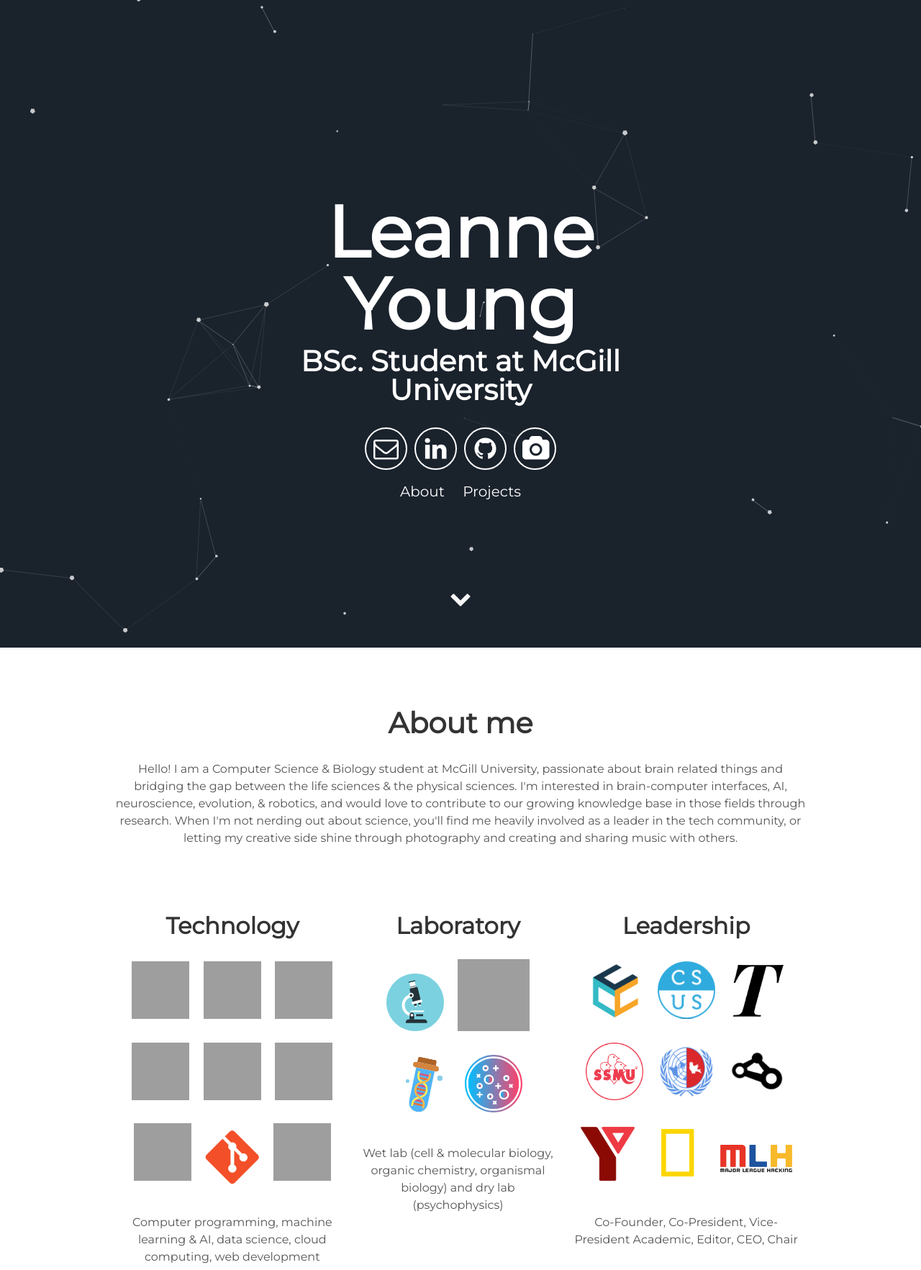
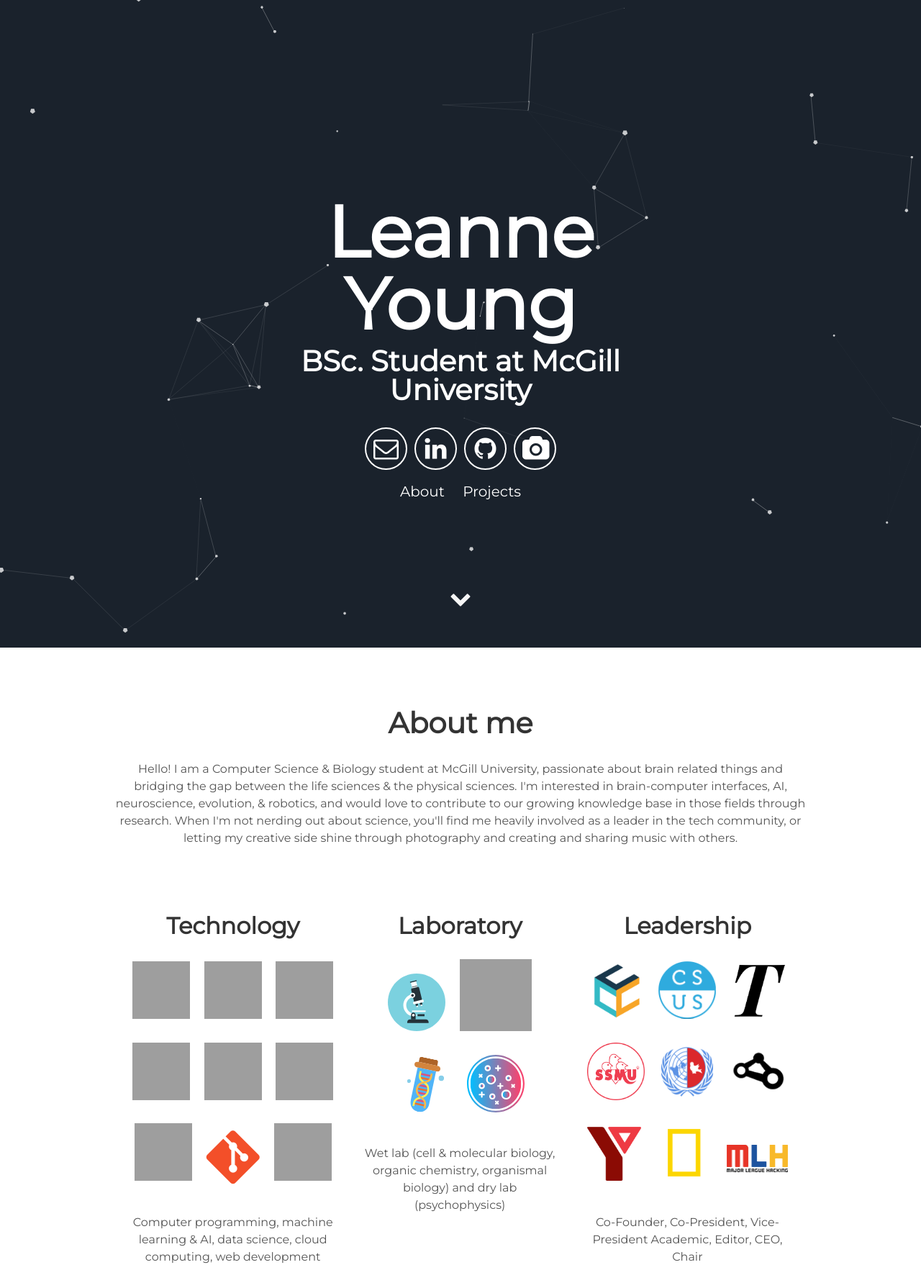
Before and after one commit to leanne-young/leanne-young.github.io, a Jekyll site: the page built from index.md, in a window 1280 px wide. Shown: the top 1765 px of the page at 72% size. Built offline with Jekyll 4.4.1, drawn with Linux system fonts in a browser that asks for light colours; our own code applies the rules of GitHub Pages for plain Markdown files; grey boxes are pictures that could not be loaded.

Commit message:
Update about.html

```diff
--- a/_includes/about.html
+++ b/_includes/about.html
@@ -37,7 +37,7 @@
       <img src="/assets/img/sus.png" width="80" height="80"/>
       <img src="/assets/img/ymca.png" width="75" height="75"/>
       <img src="/assets/img/ng.png" width="80" height="80"/>
-      <img src="/assets/img/mlh_updated.png" width="100" height="50"/>
+      <img src="/assets/img/mlh_updated.png" width="85" height="50"/>
       <p>Co-Founder, Co-President, Vice-President Academic, Editor, CEO, Chair</p>
     </div>
 </div>
```
